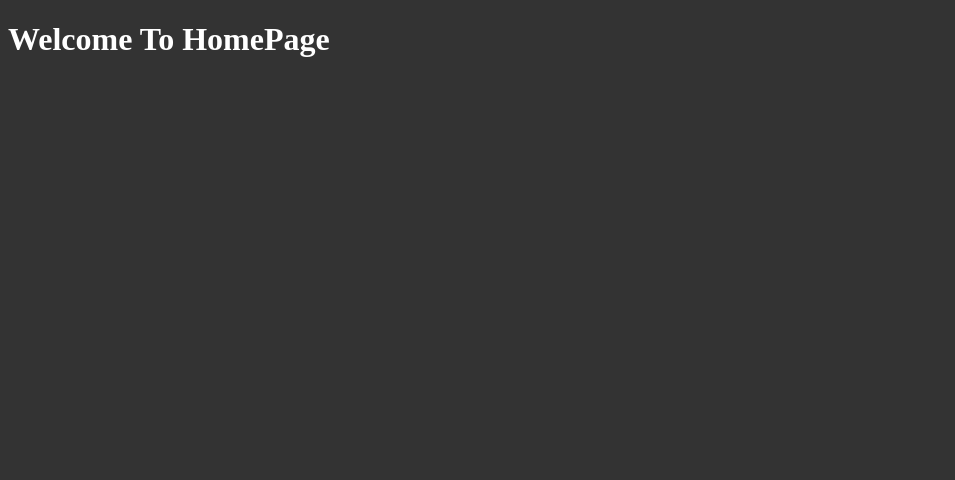
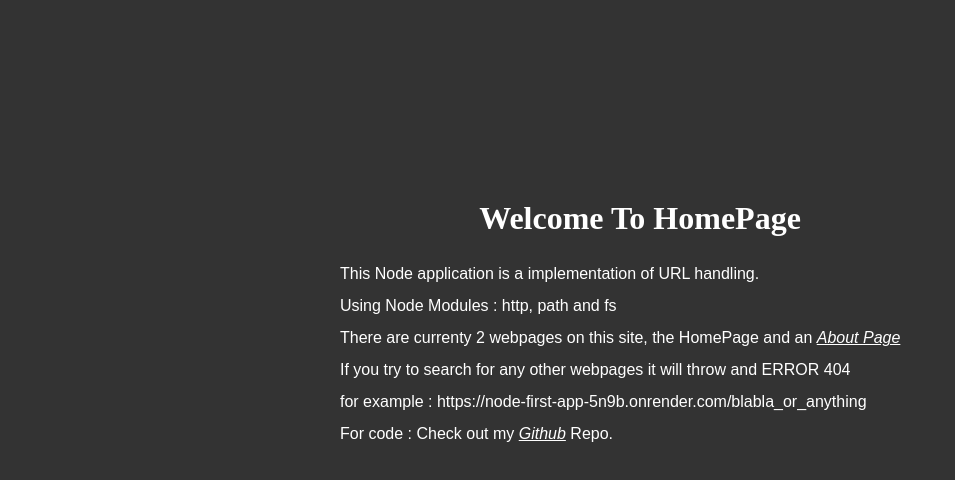
Before and after one commit to warrior-pk/node-first-app, a website: page public/index.html in a window 1280 px wide. Shown: the whole page, without its empty margins (0-955 px from the left). Drawn offline with Linux system fonts and the light colour scheme.

Commit message:
Content Added To HomePage

```diff
--- a/public/index.html
+++ b/public/index.html
@@ -9,5 +9,20 @@
 </head>
 <body>
     <h1>Welcome To HomePage</h1>
+    <p>
+    This Node application is a implementation of URL handling.
+    <br>
+    Using Node Modules : http, path and fs
+    <br>
+    There are currenty 2 webpages on this site, the HomePage
+    and an <a href="/about.html">About Page</a>
+    <br>
+    If you try to search for any other webpages it will throw and ERROR 404
+    <br>
+    for example : https://node-first-app-5n9b.onrender.com/blabla_or_anything
+    <br>
+    For code : Check out my <a href="https://github.com/warrior-pk/node-first-app">Github</a> Repo.
+
+    </p>
 </body>
 </html>
--- a/public/style.css
+++ b/public/style.css
@@ -2,3 +2,19 @@ body{
     background: #333;
     color : #fff;
 }
+h1{
+    text-align: center;
+    margin-top: 200px;
+}
+p{
+    line-height: 2rem;
+    font-family:Arial, Helvetica, sans-serif;
+    max-width: 600px;
+    margin: auto;
+    text-align: justify;
+}
+a{
+    font-style: oblique;
+    color: inherit;
+    text-decoration: underline;
+}
```
Also changed, not shown: index.js (+3 -23 lines).
